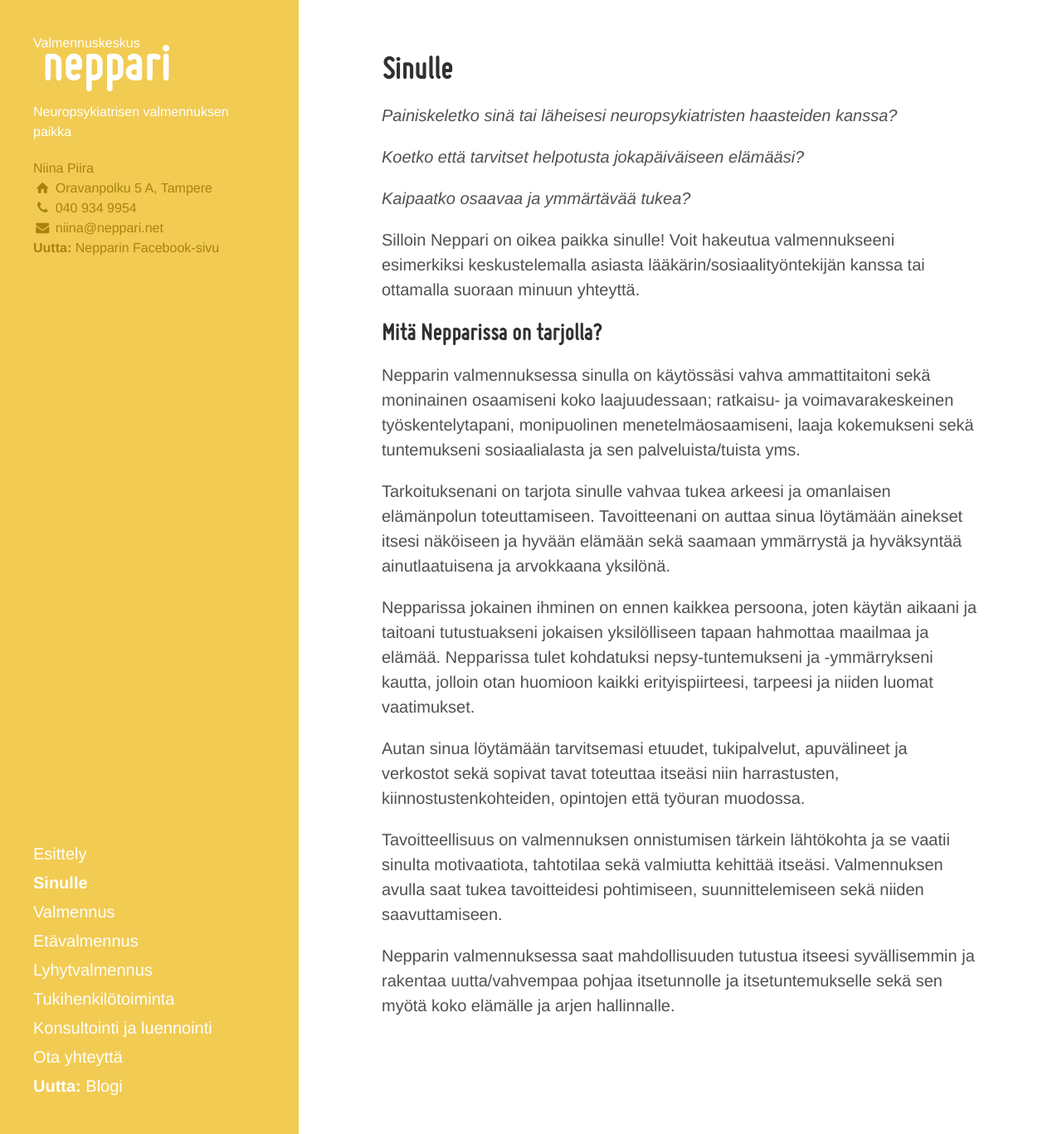
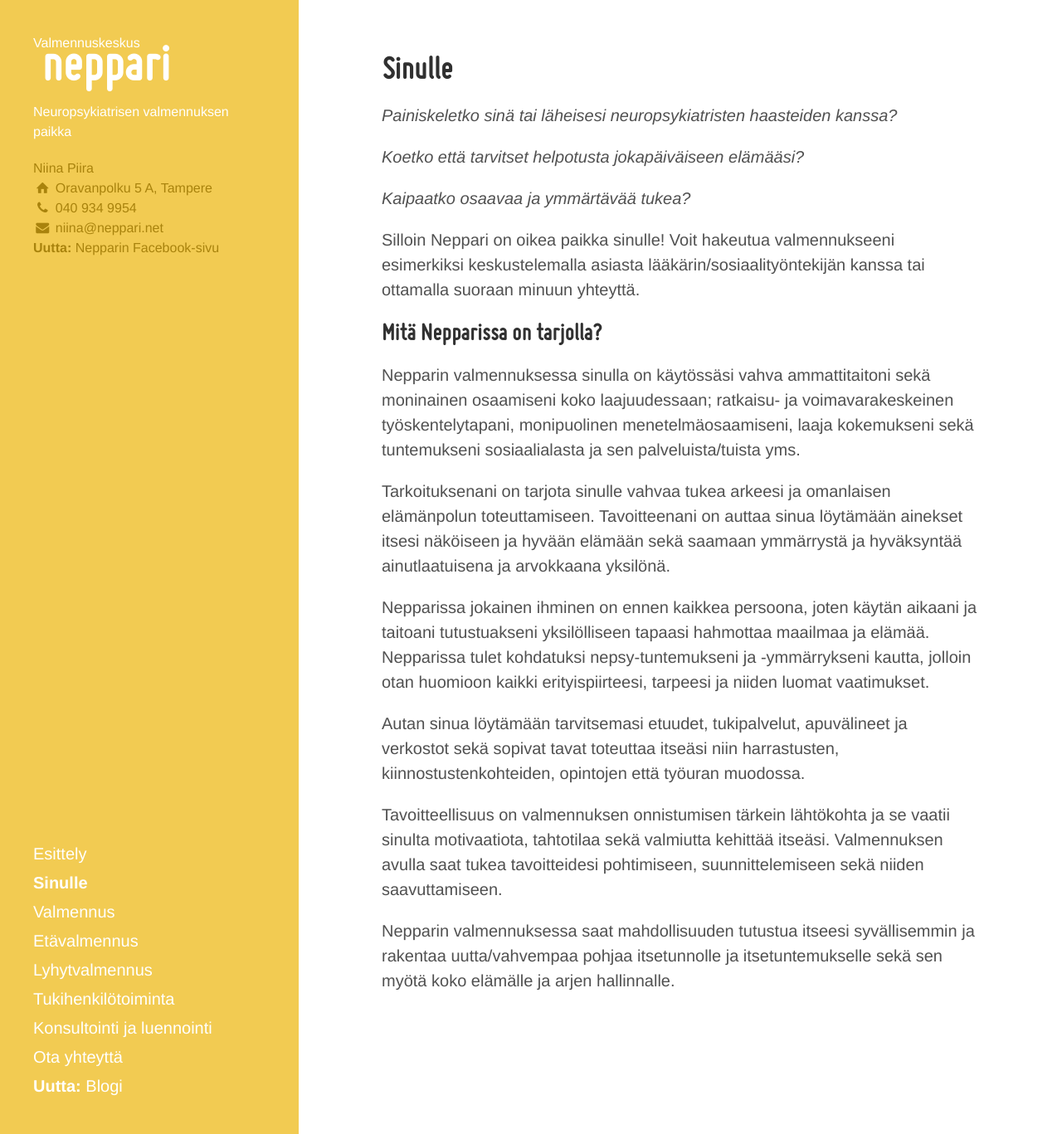
Before and after one commit to niinapiira/neppari.net, a Jekyll site: the page built from sinulle.md, in a window 1280 px wide and 1367 px high. Shown: the whole window at 83% size. Built offline with Jekyll 4.4.1, drawn with Linux system fonts in a browser that asks for light colours; Markdown is read by kramdown in place of the engine named in the settings.

Commit message:
Muutin "lapsesi">"läheisesi", muutin "nepsy" >"neuropsykiatristen" ja poistin "-piirteiden mukanaan tuomien" muutin "hyväksymään itsesi" "hyväksyntää" poistin "jokaisen" ja muutin "tapaasi"

```diff
--- a/sinulle.md
+++ b/sinulle.md
@@ -27,7 +27,7 @@
 
 Tarkoituksenani on tarjota sinulle vahvaa tukea arkeesi ja omanlaisen elämänpolun toteuttamiseen. Tavoitteenani on auttaa sinua löytämään ainekset itsesi näköiseen ja hyvään elämään sekä saamaan ymmärrystä ja hyväksyntää ainutlaatuisena ja arvokkaana yksilönä.
 
-Nepparissa jokainen ihminen on ennen kaikkea persoona, joten käytän aikaani ja taitoani tutustuakseni jokaisen yksilölliseen tapaan hahmottaa maailmaa ja elämää. Nepparissa tulet kohdatuksi nepsy-tuntemukseni ja -ymmärrykseni kautta, jolloin otan huomioon kaikki erityispiirteesi, tarpeesi ja niiden luomat vaatimukset.
+Nepparissa jokainen ihminen on ennen kaikkea persoona, joten käytän aikaani ja taitoani tutustuakseni yksilölliseen tapaasi hahmottaa maailmaa ja elämää. Nepparissa tulet kohdatuksi nepsy-tuntemukseni ja -ymmärrykseni kautta, jolloin otan huomioon kaikki erityispiirteesi, tarpeesi ja niiden luomat vaatimukset.
 
 Autan sinua löytämään tarvitsemasi etuudet, tukipalvelut, apuvälineet ja verkostot sekä sopivat tavat toteuttaa itseäsi niin harrastusten, kiinnostustenkohteiden, opintojen että työuran muodossa.
 
```
